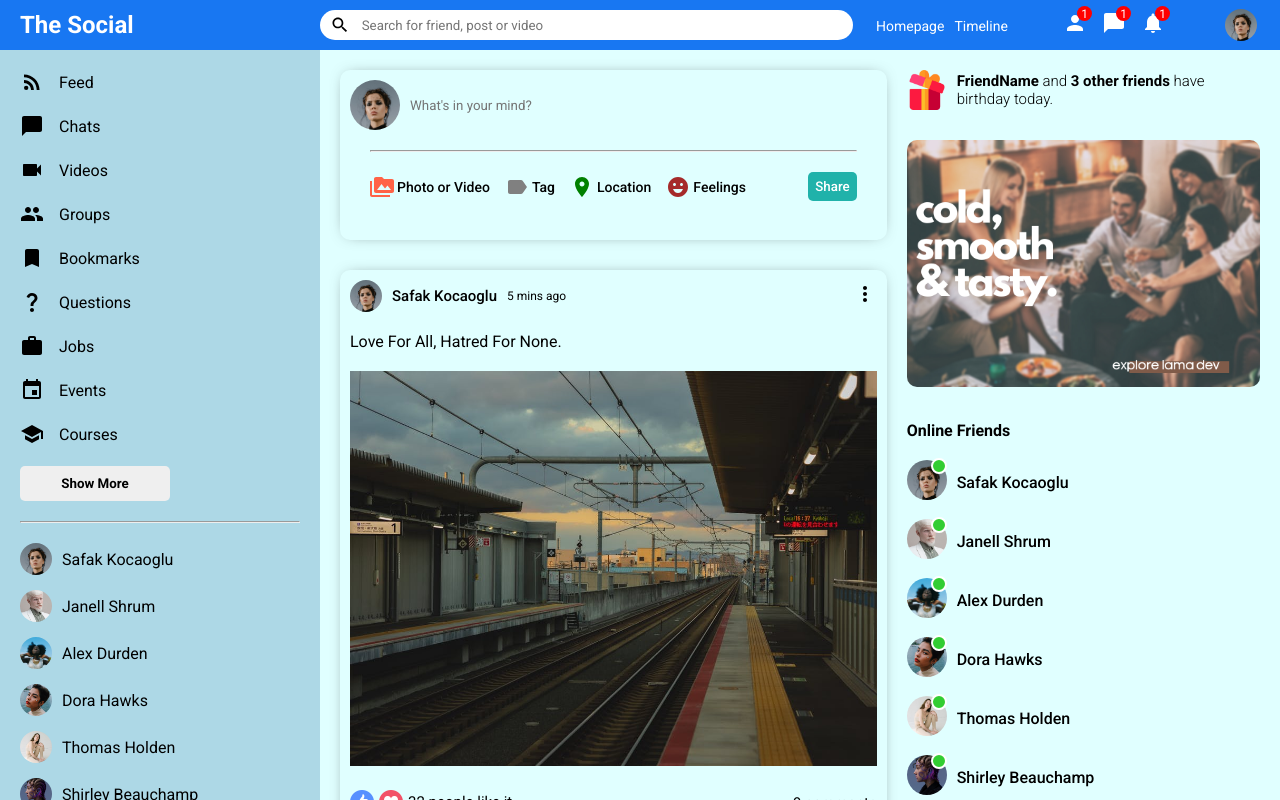
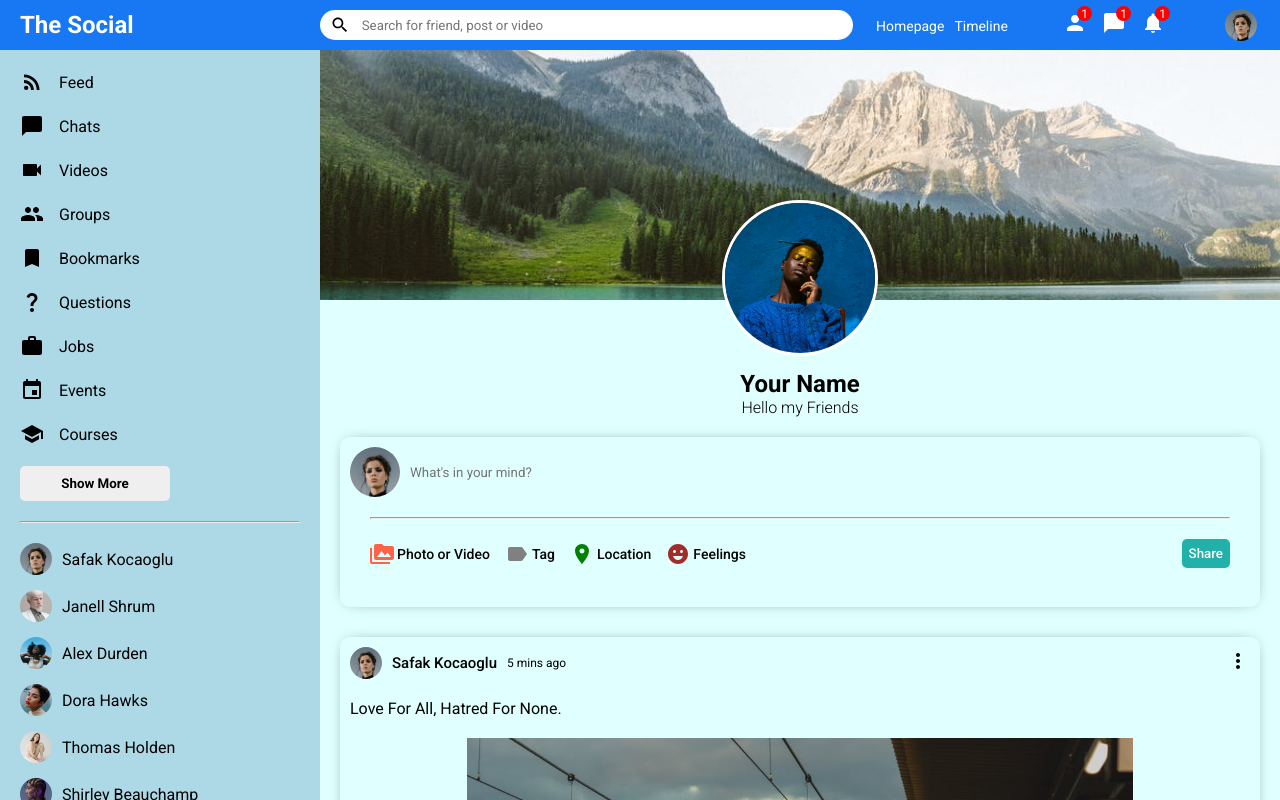
Before and after one commit to sadanmian/React-Social-Media, a React (Create React App) app: page / in a window 1280 px wide. Shown: the top 800 px of the page. Built offline with nearby package versions, Linux system fonts and the light colour scheme.

Commit message:
Profile Page

```diff
--- a/src/App.js
+++ b/src/App.js
@@ -1,10 +1,12 @@
 import React from "react";
 import Home from "./pages/home/Home";
+import Profile from "./pages/profile/Profile";
 
 function App() {
   return (
     <div>
-      <Home />
+      {/* <Home /> */}
+      <Profile />
     </div>
   );
 }
--- /dev/null
+++ b/src/pages/profile/Profile.jsx
@@ -0,0 +1,35 @@
+import React from "react";
+import "./profile.css";
+import Topbar from "../../components/topbar/Topbar";
+import Sidebar from "../../components/sidebar/Sidebar";
+import Feed from "../../components/feed/Feed";
+import Rightbar from "../../components/rightbar/Rightbar";
+
+const Profile = () => {
+  return (
+    <>
+      <Topbar />
+      <div className="profile">
+        <Sidebar />
+        <div className="profileRight">
+          <div className="profileRightTop">
+            <div className="profileCover">
+              <img src="assets/post/3.jpeg" className="profileCoverImg" />
+              <img src="assets/person/7.jpeg" className="profileUserImg" />
+            </div>
+            <div className="profileInfo">
+              <h4 className="profileInfoName">Your Name</h4>
+              <span className="profileInfoDesc">Hello my Friends</span>
+            </div>
+          </div>
+          <div className="profileRightBottom">
+            <Feed />
+            {/* <Rightbar /> */}
+          </div>
+        </div>
+      </div>
+    </>
+  );
+};
+
+export default Profile;
--- /dev/null
+++ b/src/pages/profile/profile.css
@@ -0,0 +1,50 @@
+.profile {
+  display: flex;
+  background-color: lightcyan;
+}
+
+.profileRight {
+  flex: 9;
+}
+
+.profileCover {
+  height: 320px;
+  position: relative;
+}
+
+.profileCoverImg {
+  width: 100%;
+  height: 250px;
+  object-fit: cover;
+}
+
+.profileUserImg {
+  width: 150px;
+  height: 150px;
+  border-radius: 50%;
+  object-fit: cover;
+  position: absolute;
+  left: 0;
+  right: 0;
+  margin: auto;
+  top: 150px;
+  border: 3px solid white;
+}
+
+.profileInfo {
+  display: flex;
+  flex-direction: column;
+  align-items: center;
+}
+
+.profileInfoName {
+  font-size: 24px;
+}
+
+.profileInfoDesc{
+    font-weight: 300;
+}
+
+.profileRightBottom {
+  display: flex;
+}
```
